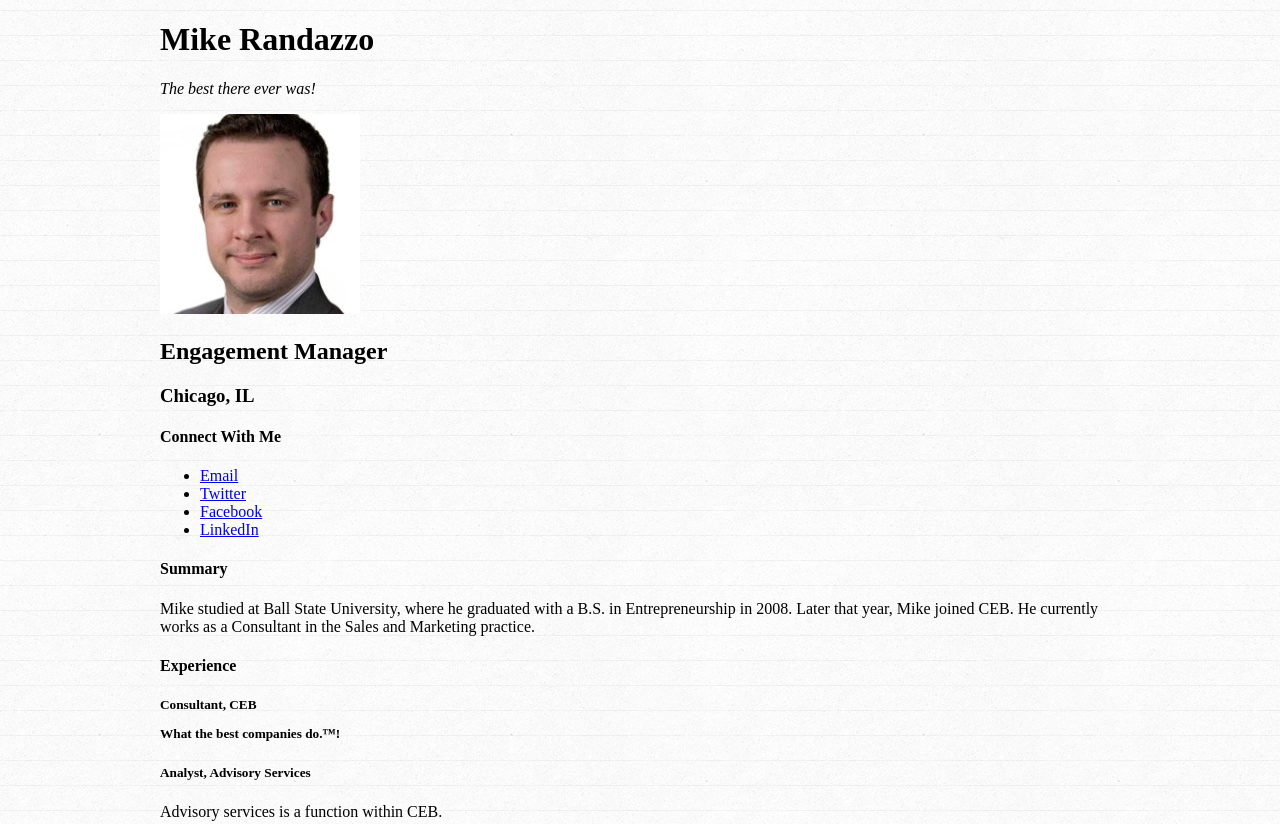
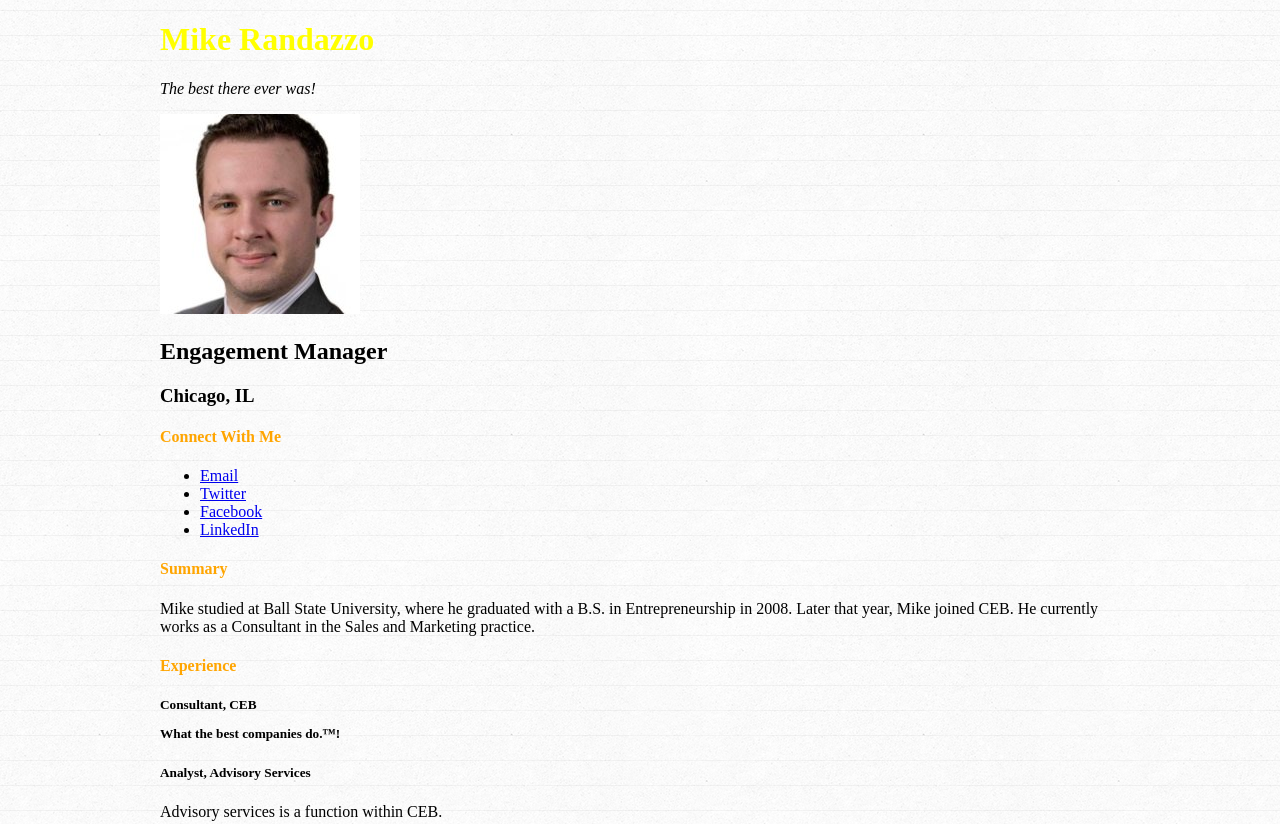
Before and after one commit to mtrandazzo/mtrandazzo.github.io, a plain HTML site: page index.html in a window 1280 px wide. Shown: the top 824 px of the page. Drawn offline with nearby package versions, Linux system fonts and the light colour scheme.

Commit message:
Font color

```diff
--- a/style.css
+++ b/style.css
@@ -8,3 +8,12 @@ body {
   width: 960px;
   margin: 20px auto 20px auto;
 }
+h1 {
+  color: green;
+}
+h1 {
+  color: yellow;
+}
+h4 {
+  color: orange;
+}
```
